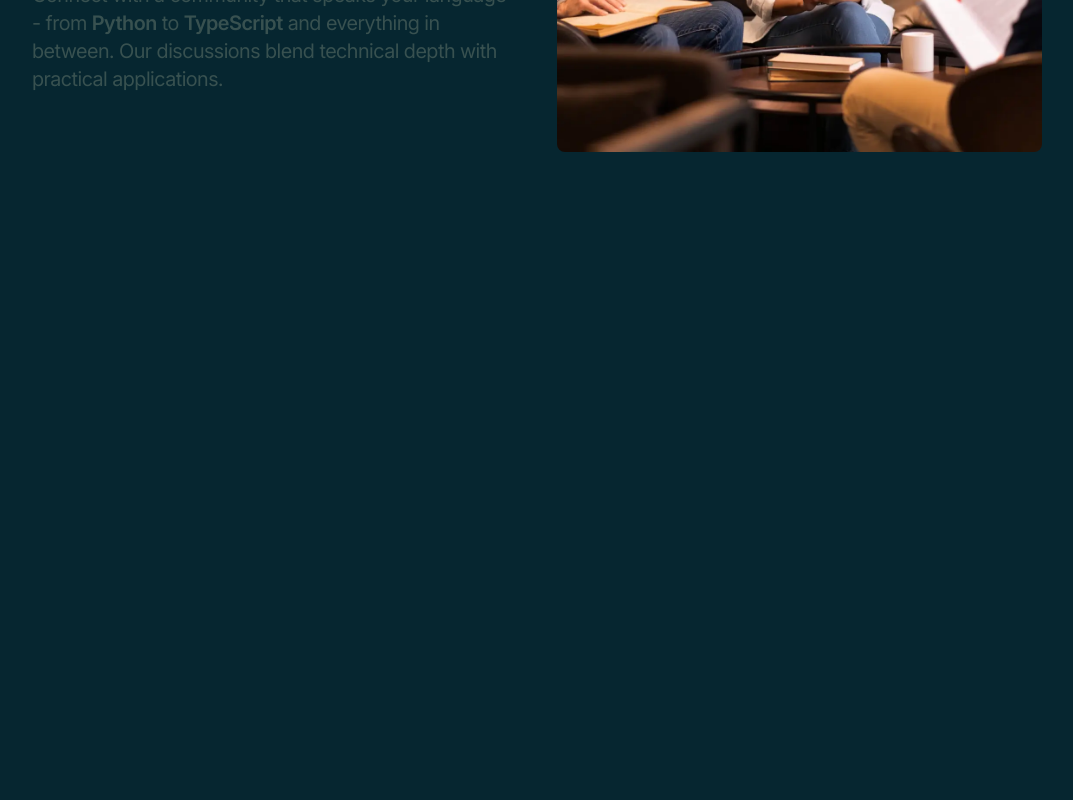
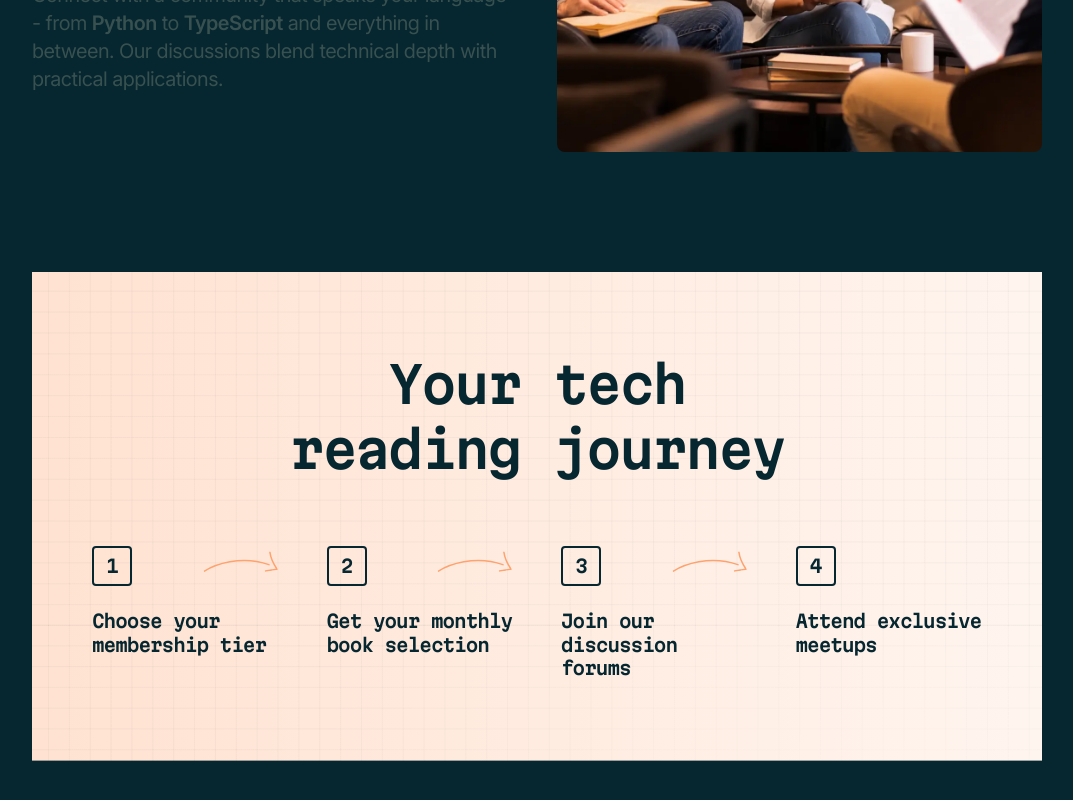
Before and after one commit to Shameera17/book-club, a Next.js app: page / in a window 1280 px wide. Shown: the part 1803-2603 px from the top of the page, without its empty margins (103-1176 px from the left). Before the commit the page ends 1955 px from the top, so only its background shows below. Built offline with nearby package versions, Linux system fonts and the light colour scheme.

Commit message:
feat: refactor Landing page layout, introduce new ListItem components, and enhance CardWrapper functionality

```diff
--- a/ui/labels/index.tsx
+++ /dev/null
@@ -1,18 +0,0 @@
-import { getPath } from "@/app/lib/assets";
-import Image from "next/image";
-
-const ListItem = ({ text }: { text: string }) => {
-  return (
-    <div className="flex items-center gap-4.5">
-      <Image
-        src={getPath("icon-check.svg")}
-        alt="icon-check.svg"
-        width={28}
-        height={28}
-      />
-      <p className="text-preset-5 text-neutral-700">{text}</p>
-    </div>
-  );
-};
-
-export default ListItem;
--- /dev/null
+++ b/ui/list-items/index.tsx
@@ -0,0 +1,47 @@
+"use client";
+import { getPath } from "@/app/lib/assets";
+import Image from "next/image";
+
+interface Box1Props {
+  index: number;
+  text: string;
+  showArrow?: boolean;
+}
+
+export const ListItem1 = ({ text }: { text: string }) => {
+  return (
+    <div className="flex items-center gap-4.5">
+      <Image
+        src={getPath("icon-check.svg")}
+        alt="icon-check.svg"
+        width={28}
+        height={28}
+      />
+      <p className="text-preset-5 text-neutral-700">{text}</p>
+    </div>
+  );
+};
+
+export const ListItem2 = ({ index, text, showArrow = true }: Box1Props) => {
+  return (
+    <div className="w-full lg:w-[226.5px] flex flex-col gap-6">
+      <div className="flex justify-between">
+        <p className="text-preset-6 text-neutral-900 h-10 w-10 rounded-4 border-2 border-neutral-900 flex items-center justify-center">
+          {index}
+        </p>
+        {showArrow && (
+          <Image
+            src={getPath("pattern-arrow.svg")}
+            alt="pattern-arrow.svg"
+            width={76.74}
+            height={20.51}
+            className="rounded-lg hidden lg:block"
+          />
+        )}
+      </div>
+      <div>
+        <p className="text-preset-6 text-neutral-900">{text}</p>
+      </div>
+    </div>
+  );
+};
--- a/ui/pages/home.tsx
+++ b/ui/pages/home.tsx
@@ -3,12 +3,12 @@ import { getPath, IMAGES } from "@/app/lib/assets";
 import Image from "next/image";
 import "../../app/styles/home.css";
 import Button from "../buttons";
-import ListItem from "../labels";
-import CardWrapper from "../wrapper";
+import { ListItem1, ListItem2 } from "../list-items";
+import { CardWrapper, CardWrapper1 } from "../wrapper";
 export const Landing = () => {
   return (
     <div className="flex flex-col gap-16 md:gap-20 lg:gap-30">
-      <CardWrapper isHero>
+      <CardWrapper isHero isPatternBackground>
         <Image
           src={getPath("logo.svg")}
           alt="logo.svg"
@@ -17,7 +17,7 @@ export const Landing = () => {
           className="lg:mb-20 mb:mb-16 mb-12"
         />
 
-        <div className="grid grid-cols-1 md:grid-cols-2 gap-10 items-center">
+        <div className="grid grid-cols-1 lg:grid-cols-2 gap-10 items-center">
           <div className="flex-1">
             <h1 className="text-preset-1 mb-6 bg-gradient-text">
               Join the ultimate tech book club
@@ -97,7 +97,7 @@ export const Landing = () => {
         </div>
       </CardWrapper>
       <CardWrapper>
-        <div className="grid grid-cols-1 md:grid-cols-2 gap-10 items-center">
+        <div className="grid grid-cols-1 lg:grid-cols-2 gap-10 items-center">
           <div>
             <Image
               src={getPath("image-read-together-desktop.webp")}
@@ -112,16 +112,16 @@ export const Landing = () => {
               Read together, grow together
             </h1>
             <div className="flex flex-col gap-6">
-              <ListItem text="Monthly curated tech reads selected by industry experts" />
-              <ListItem text="Virtual and in-person meetups for deep-dive discussions" />
-              <ListItem text="Early access to new tech book releases" />
-              <ListItem text="Author Q&A sessions with tech thought leaders" />
+              <ListItem1 text="Monthly curated tech reads selected by industry experts" />
+              <ListItem1 text="Virtual and in-person meetups for deep-dive discussions" />
+              <ListItem1 text="Early access to new tech book releases" />
+              <ListItem1 text="Author Q&A sessions with tech thought leaders" />
             </div>
           </div>
         </div>
       </CardWrapper>
       <CardWrapper>
-        <div className="grid grid-cols-1 md:grid-cols-2 gap-10 items-center">
+        <div className="grid grid-cols-1 lg:grid-cols-2 gap-10 items-center">
           <div className="flex-1">
             <h1 className="text-preset-2 text-neutral-900 mb-6">
               Not your average book <span className="highlight-word">club</span>
@@ -144,6 +144,31 @@ export const Landing = () => {
           </div>
         </div>
       </CardWrapper>
+      <CardWrapper>
+        <CardWrapper1 isPatternBackground>
+          <h1 className="w-full lg:w-lg lg:mx-auto text-preset-2 text-neutral-900 text-center">
+            Your tech reading journey
+          </h1>
+          <div className="flex flex-col lg:flex-row gap-12 mt-8 md:mt-12 lg:mt-16 justify-center">
+            <ListItem2 index={1} text="Choose your membership tier" />
+            <ListItem2 index={2} text="Get your monthly book selection" />
+            <ListItem2 index={3} text="Join our discussion forums" />
+            <ListItem2
+              index={4}
+              text="Attend exclusive meetups"
+              showArrow={false}
+            />
+          </div>
+        </CardWrapper1>
+      </CardWrapper>
+      <CardWrapper>
+        <h1 className="w-full lg:mx-auto text-preset-2 text-neutral-900 text-center">
+          Membership options
+        </h1>
+        <div className="flex flex-1 gap-12 mt-8 md:mt-12 lg:mt-16 justify-center">
+          {/* packs */}
+        </div>
+      </CardWrapper>
     </div>
   );
 };
--- a/ui/wrapper/index.tsx
+++ b/ui/wrapper/index.tsx
@@ -2,18 +2,24 @@ import React from "react";
 interface CardWrapperProps {
   children: React.ReactNode;
   isHero?: boolean;
+  isPatternBackground?: boolean;
 }
-const CardWrapper = ({ children, isHero }: CardWrapperProps) => {
+const background = {
+  background: `var(--gradient-hero), url('/images/bg-pattern.svg')`,
+  backgroundBlendMode: "overlay", // or 'multiply', 'soft-light'
+  backgroundSize: "cover",
+  backgroundPosition: "center",
+};
+export const CardWrapper = ({
+  children,
+  isHero,
+  isPatternBackground,
+}: CardWrapperProps) => {
   return (
     <div
       style={{
         height: "max-content",
-        ...(isHero && {
-          background: `var(--gradient-hero), url('/images/bg-pattern.svg')`,
-          backgroundBlendMode: "overlay", // or 'multiply', 'soft-light'
-          backgroundSize: "cover",
-          backgroundPosition: "center",
-        }),
+        ...(isPatternBackground && background),
       }}
       className={`px-4 md:px-8 lg:px-33.75 ${isHero ? "pt-6 md:pt-9 pb-20" : ""}`}
     >
@@ -21,5 +27,19 @@ const CardWrapper = ({ children, isHero }: CardWrapperProps) => {
     </div>
   );
 };
-
-export default CardWrapper;
+export const CardWrapper1 = ({
+  children,
+  isPatternBackground,
+}: Omit<CardWrapperProps, "isHero">) => {
+  return (
+    <div
+      style={{
+        height: "max-content",
+        ...(isPatternBackground && background),
+      }}
+      className={`py-16 md:py-20 px-4 lg:px-15 md:px-8`}
+    >
+      <div className="h-max">{children}</div>
+    </div>
+  );
+};
```
Also changed, not shown: 1 other file (tests, documents, lock files or other folders).
